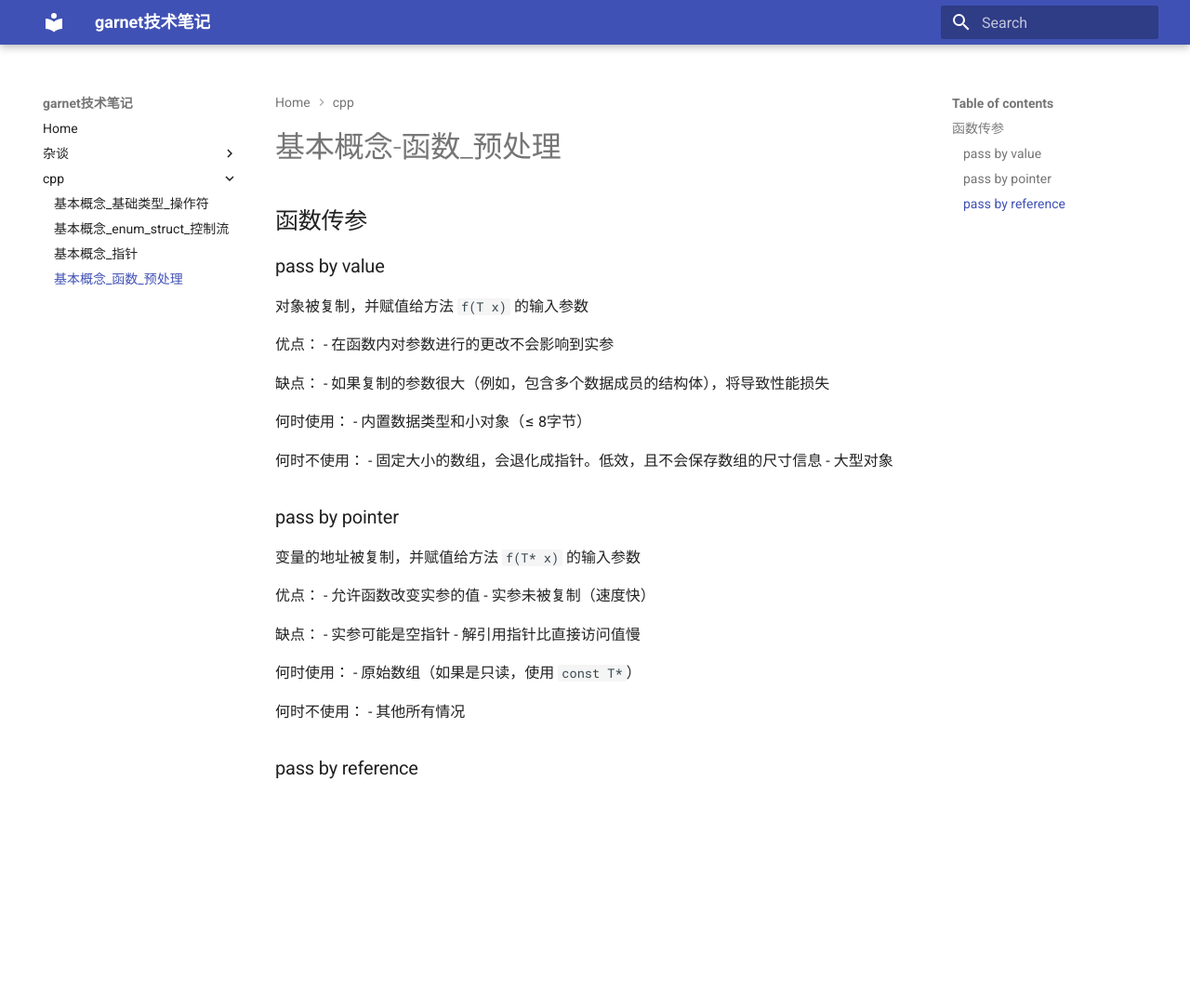
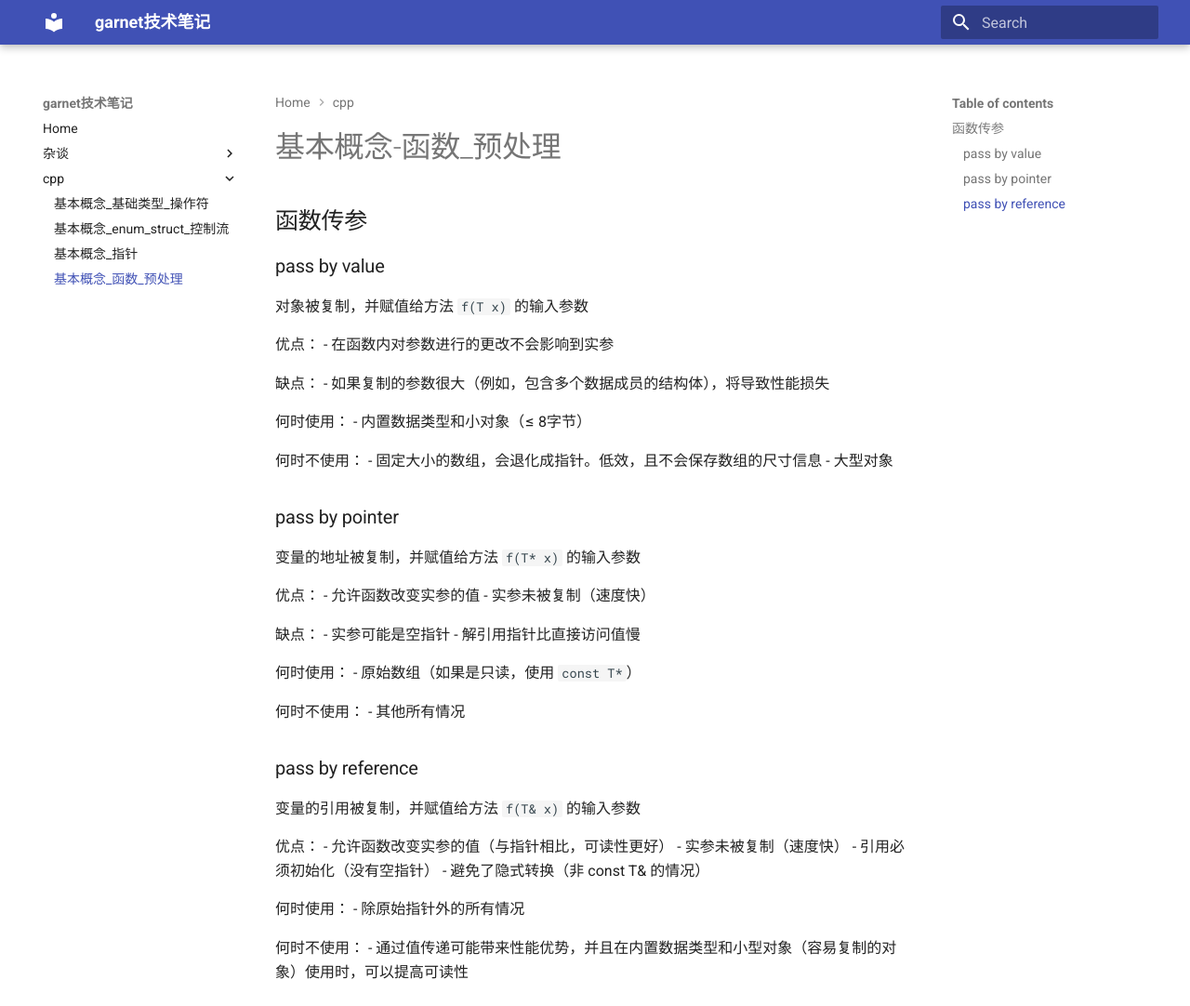
Before and after one commit to ymma98/technotes, an MkDocs documentation site: the page built from docs/cpp/基本概念_函数_预处理.md, in a window 1280 px wide and 1082 px high. Shown: the whole window at 93% size. Built offline with MkDocs 1.6.1 and Material for MkDocs 9.7.7, drawn with Linux system fonts in a browser that asks for light colours.

Commit message:
docs/cpp/基本概念_函数_预处理.md updated from https://stackedit.cn/

```diff
--- a/docs/cpp/基本概念_函数_预处理.md
+++ b/docs/cpp/基本概念_函数_预处理.md
@@ -39,9 +39,21 @@
 
 ### pass by reference
 
+变量的引用被复制，并赋值给方法 `f(T& x)` 的输入参数
 
+优点：
+-   允许函数改变实参的值（与指针相比，可读性更好）
+-   实参未被复制（速度快）
+-   引用必须初始化（没有空指针）
+-   避免了隐式转换（非 const T& 的情况）
+
+何时使用：
+-   除原始指针外的所有情况
+
+何时不使用：
+-   通过值传递可能带来性能优势，并且在内置数据类型和小型对象（容易复制的对象）使用时，可以提高可读性
 
 <!--stackedit_data:
-eyJoaXN0b3J5IjpbMTYwMzI5ODAzMiwxNTA3Mjc0NDkyLDE4NT
+eyJoaXN0b3J5IjpbLTgyMDcxMTk3MywxNTA3Mjc0NDkyLDE4NT
 QwNDc2MDFdfQ==
 -->
```
